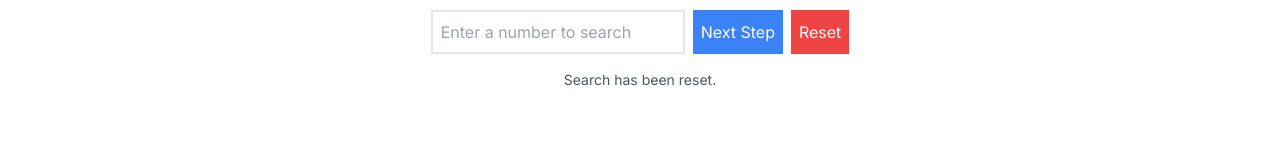
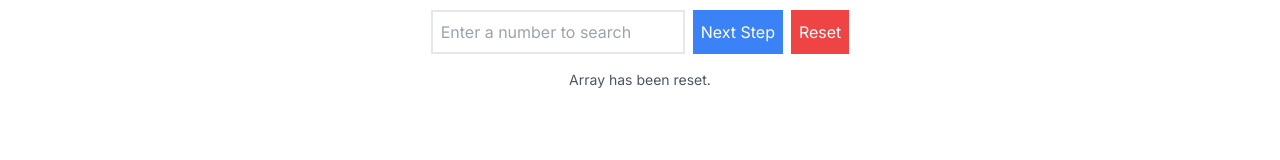
Before and after one commit to hybrid1ze/search-sort-visualiser, a Next.js app in the folder search-sort-visualiser/: page /search/InterpolationSearch in a window 1280 px wide. Shown: the part 128-288 px from the top of the page. Built offline with nearby package versions, Linux system fonts and the light colour scheme.

Commit message:
Added comments and tooltips to show whats going on

```diff
--- a/search-sort-visualiser/src/app/search/InterpolationSearch/page.tsx
+++ b/search-sort-visualiser/src/app/search/InterpolationSearch/page.tsx
@@ -1,12 +1,14 @@
 "use client";
 import { useState, useEffect } from "react";
 
+// Function to generate a sorted array of random numbers
 const generateSortedRandomArray = (size: number, max: number) =>
   Array.from({ length: size }, () => Math.floor(Math.random() * max)).sort(
     (a, b) => a - b
   );
 
 const InterpolationSearch = () => {
+  // State variables for the array, target number, low, high, mid, isFound and tooltip
   const [array, setArray] = useState<number[]>([]);
   const [target, setTarget] = useState<number | null>(null);
   const [low, setLow] = useState<number>(0);
@@ -15,6 +17,7 @@ const InterpolationSearch = () => {
   const [isFound, setIsFound] = useState<boolean | null>(null);
   const [tooltip, setTooltip] = useState<string>("");
 
+  // Function to reset the search
   const resetSearch = () => {
     const newArray = generateSortedRandomArray(20, 100);
     setArray(newArray);
@@ -23,25 +26,30 @@ const InterpolationSearch = () => {
     setMid(null);
     setIsFound(null);
     setTarget(null);
-    setTooltip("Search has been reset.");
+    setTooltip("Array has been reset.");
   };
 
+  // Effect to reset the search when the component mounts
   useEffect(() => {
     resetSearch();
   }, []);
 
+  // Function to perform a step of the interpolation search
   const interpolationSearchStep = () => {
+    // Check if a target number has been specified
     if (target === null) {
       setTooltip("No target number specified.");
       return;
     }
 
+    // Check if the target number is out of the range of the array
     if (low > high || target < array[low] || target > array[high]) {
       setIsFound(false);
       setTooltip("Target is not in the array.");
       return;
     }
 
+    // Calculate the position to check in the array
     let position =
       low +
       Math.floor(
@@ -50,10 +58,12 @@ const InterpolationSearch = () => {
     position = Math.max(low, Math.min(position, high));
     setMid(position);
 
+    // Check if the target number has been found
     if (array[position] === target) {
       setIsFound(true);
       setTooltip(`Element found at position ${position + 1}.`);
     } else {
+      // If not found, adjust the search range
       if (array[position] < target) {
         setLow(position + 1);
         setTooltip(
@@ -69,6 +79,7 @@ const InterpolationSearch = () => {
     }
   };
 
+  // Render the component
   return (
     <div className="p-4">
       <div className="flex justify-center text-4xl">
```
